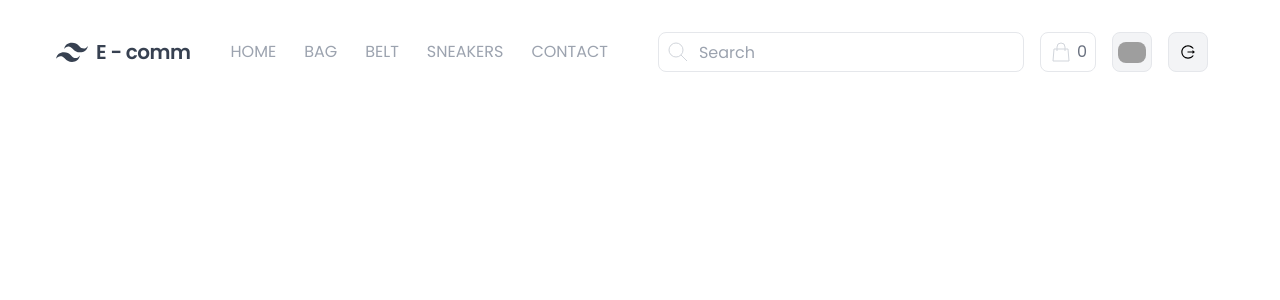
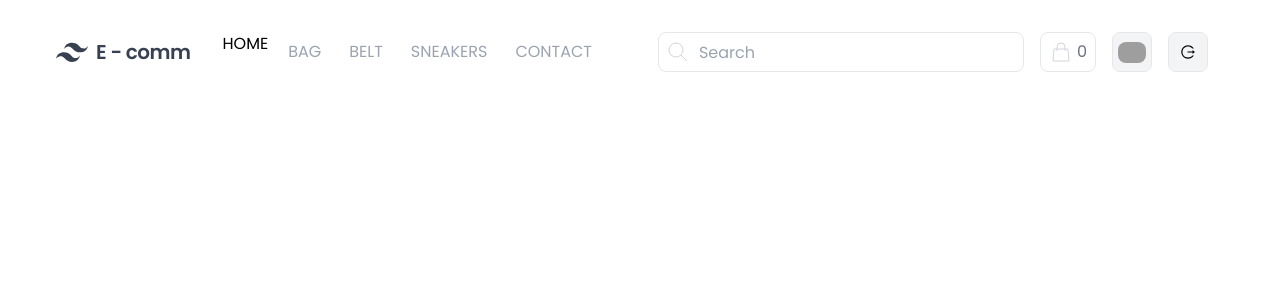
Before and after one commit to preeti28dec/e-comm-app, a Next.js app: page /components/Navbar in a window 1280 px wide. Shown: the top 300 px of the page. Built offline with nearby package versions, Linux system fonts and the light colour scheme; grey boxes are pictures that could not be loaded.

Commit message:
add cart ui

```diff
--- a/pages/components/Navbar.jsx
+++ b/pages/components/Navbar.jsx
@@ -1,6 +1,7 @@
 import React from 'react'
 import { useRouter } from "next/router";
 import { AiOutlineLogout } from 'react-icons/ai';
+import Link from 'next/link';
 function Navbar() {
   const router = useRouter();
   function Logout(){
@@ -26,7 +27,8 @@ function Navbar() {
           </a>
 
           <div className="hidden md:flex space-x-3 flex-1 lg:ml-8">
-          <a href="/home" className="dropdown px-2 py-2 hover:bg-gray-100 rounded-lg text-gray-400 hover:text-gray-600">
+          <Link href="/home" className="dropdown px-2 py-2 hover:bg-gray-100 rounded-lg text-gray-400 hover:text-gray-600">
+          <a>
             HOME
             <div className="dropdown-content">
                     <div className='main_table mb-4'>
@@ -73,7 +75,8 @@ function Navbar() {
 
                     </div>
                   </div>
-            </a>
+                  </a>
+            </Link>
             <a href="#" className="px-2 py-2 hover:bg-gray-100 rounded-lg text-gray-400 hover:text-gray-600">BAG</a>
             <a href="#" className="px-2 py-2 hover:bg-gray-100 rounded-lg text-gray-400 hover:text-gray-600">BELT</a>
             <a href="#" className="px-2 py-2 hover:bg-gray-100 rounded-lg text-gray-400 hover:text-gray-600">SNEAKERS</a>
--- a/pages/home.js
+++ b/pages/home.js
@@ -1,5 +1,4 @@
 import React, { useEffect } from 'react'
-import Link from 'next/dist/client/link'
 import { AiOutlineMenu } from 'react-icons/ai'
 import { BsGrid3X3Gap } from 'react-icons/bs'
 import Navbar from './components/Navbar'
@@ -7,12 +6,13 @@ import Footer from './components/Footer'
 import LeftSidebar from './container/LeftSidebar'
 import BigSheos from './container/BigSheos'
 import Products from './container/Products'
+import Link from 'next/link'
 function HomePage() {
     return (
         <>
             <Navbar />
             <div className="flex justify-center text-lg mb-4 bg-gray-100 py-4">
-                <a href="/" className="text-sky-400 hover:text-sky-400">Home</a>
+                <Link href="/" className="text-sky-400 hover:text-sky-400"><a>Home</a></Link>
                 <span className="text-gray-500 mx-2">/</span>
                 <a href="#" className=" hover:text-sky-400">Hot Deal</a>
             </div>
```
